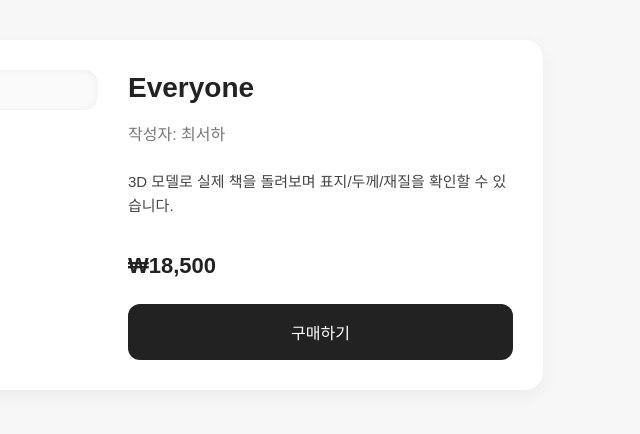
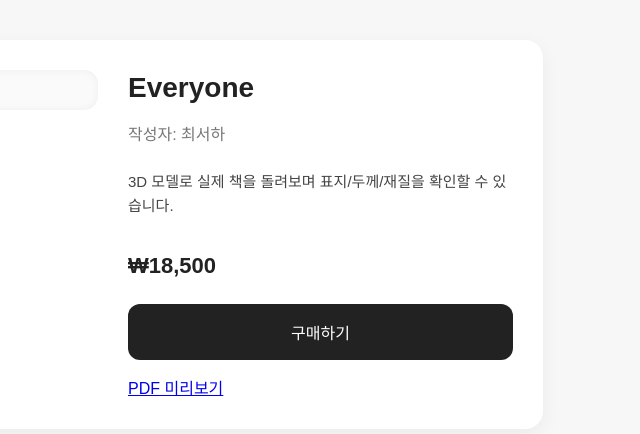
Before and after one commit to XUGU0728/book_mockup, a plain HTML site: page index.html in a window 1280 px wide. Shown: the whole page, without its empty margins (577-1217 px from the left). Drawn offline with Linux system fonts and the light colour scheme.

Commit message:
251207-2

```diff
--- a/index.html
+++ b/index.html
@@ -134,6 +134,8 @@
 
         <div class="price">₩18,500</div>
         <button class="buy-btn">구매하기</button>
+
+        <a href="./miniBook.pdf" target="_blank"><div>PDF 미리보기</div></a>
       </div>
     </div>
 
```
Also changed, not shown: 1 other file.
